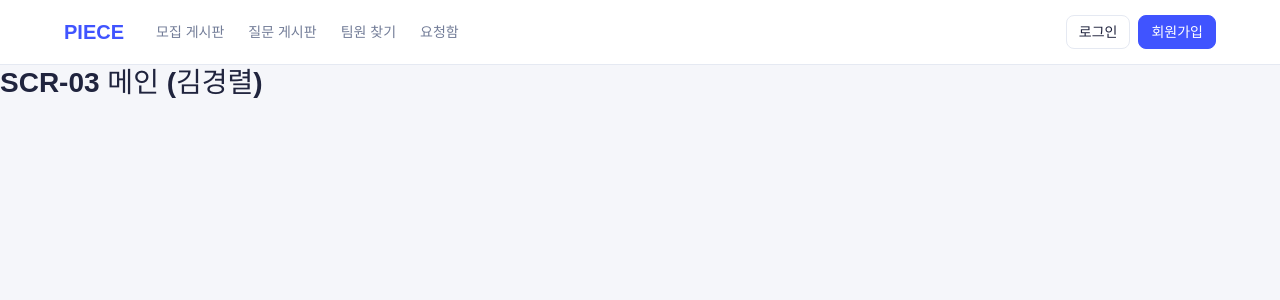
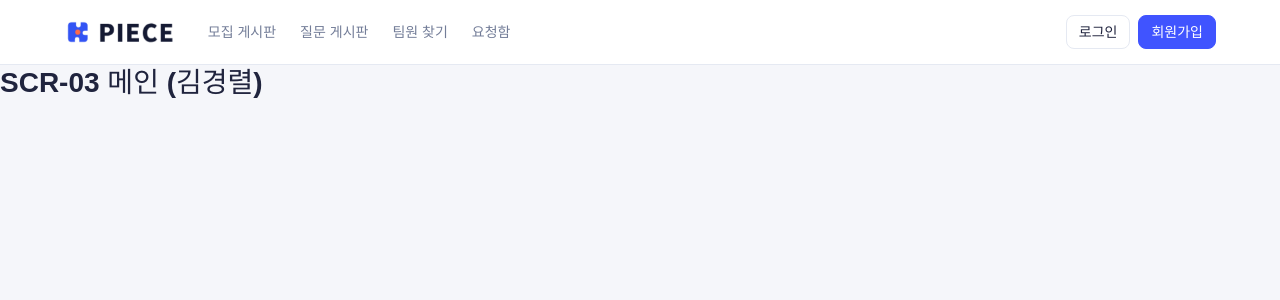
Before and after one commit to jeonghun-dev/PIECE-team-matching, a React (Vite) app in the folder frontend/: page / in a window 1280 px wide. Shown: the top 300 px of the page. Built offline with nearby package versions, Linux system fonts and the light colour scheme; no server answers; a web font is replaced by a local one.

Commit message:
feat: 공통 헤더 PIECE 로고 적용

```diff
--- a/frontend/src/components/common/Header.css
+++ b/frontend/src/components/common/Header.css
@@ -21,6 +21,14 @@
     font-weight: var(--font-weight-bold);
     color: var(--color-primary);
     text-decoration: none;
+}
+
+.header__logo-img {
+    height: 24px ;
+    max-width: 140px ;
+    width: auto ;
+    object-fit: contain;
+    display: block;
 }
 
 /* 공통 메뉴 */
--- a/frontend/src/components/common/Header.jsx
+++ b/frontend/src/components/common/Header.jsx
@@ -33,7 +33,13 @@ function Header() {
             <div className="header__inner">
 
                 {/* 로고 → 메인 */}
-                <Link to="/" className="header__logo">PIECE</Link>
+                <Link to="/" className="header__logo">
+                    <img
+                        src="/PIECE_rogo.png"
+                        alt="PIECE"
+                        className="header__logo-img"
+                    />
+                </Link>
 
                 {/* 공통 메뉴 */}
                 <nav className="header__nav" aria-label="주요 메뉴">
```
